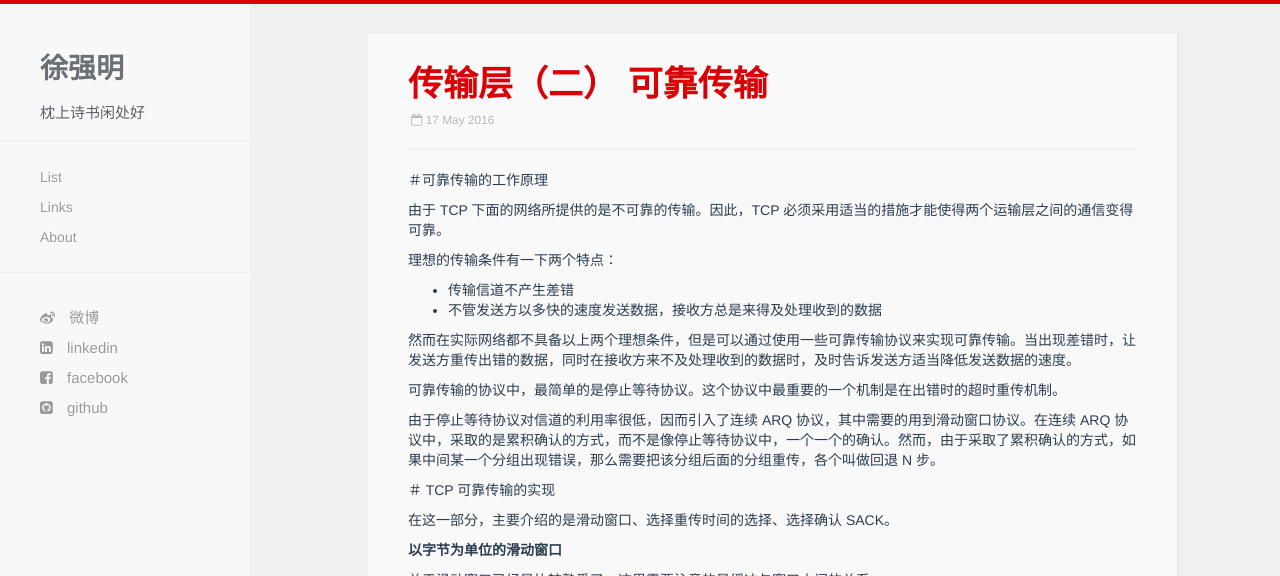
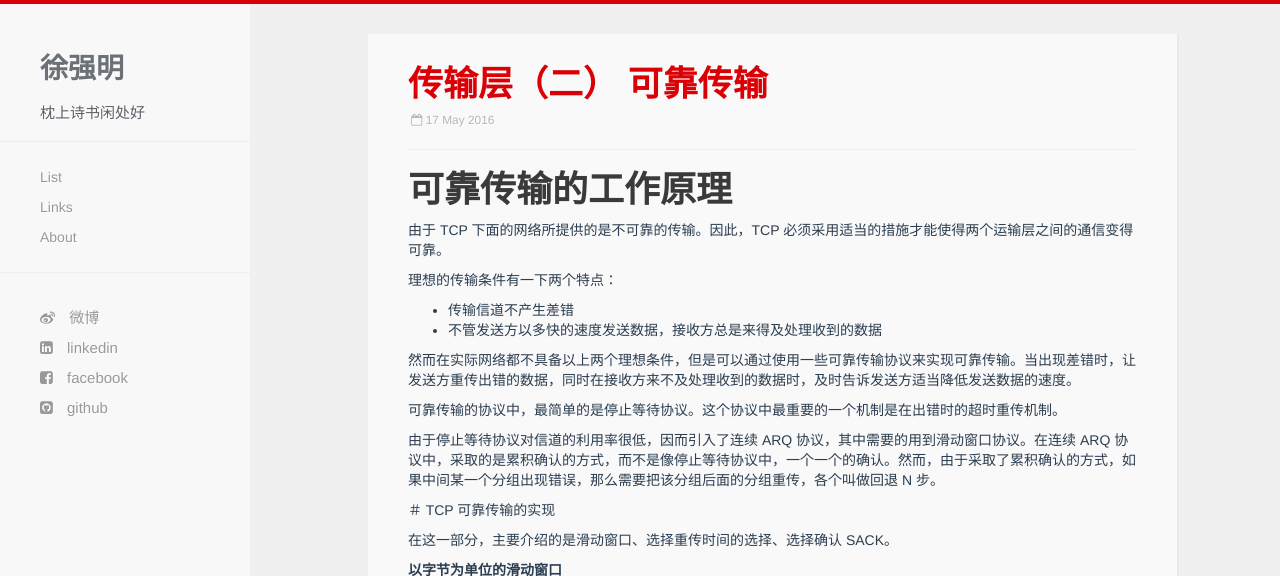
Before and after one commit to xuqiangm/xuqiangm.github.io, a Jekyll site: the page built from _posts/2016-05-17-reliable_transmision.md, in a window 1280 px wide and 900 px high, cut to the strip 0-576 px from the top of the window. Built offline with Jekyll 4.4.1, drawn with Linux system fonts in a browser that asks for light colours; nearby versions of some CDN libraries; Markdown is read by kramdown in place of the engine named in the settings; comment, search, counter and statistics services are not loaded.

Commit message:
传输层2

```diff
--- a/_posts/2016-05-17-reliable_transmision.md
+++ b/_posts/2016-05-17-reliable_transmision.md
@@ -4,7 +4,7 @@ date: 2016-05-17
 categories: Network
 ---
 
-＃可靠传输的工作原理
+# 可靠传输的工作原理
 
 由于 TCP 下面的网络所提供的是不可靠的传输。因此，TCP 必须采用适当的措施才能使得两个运输层之间的通信变得可靠。
 
```
